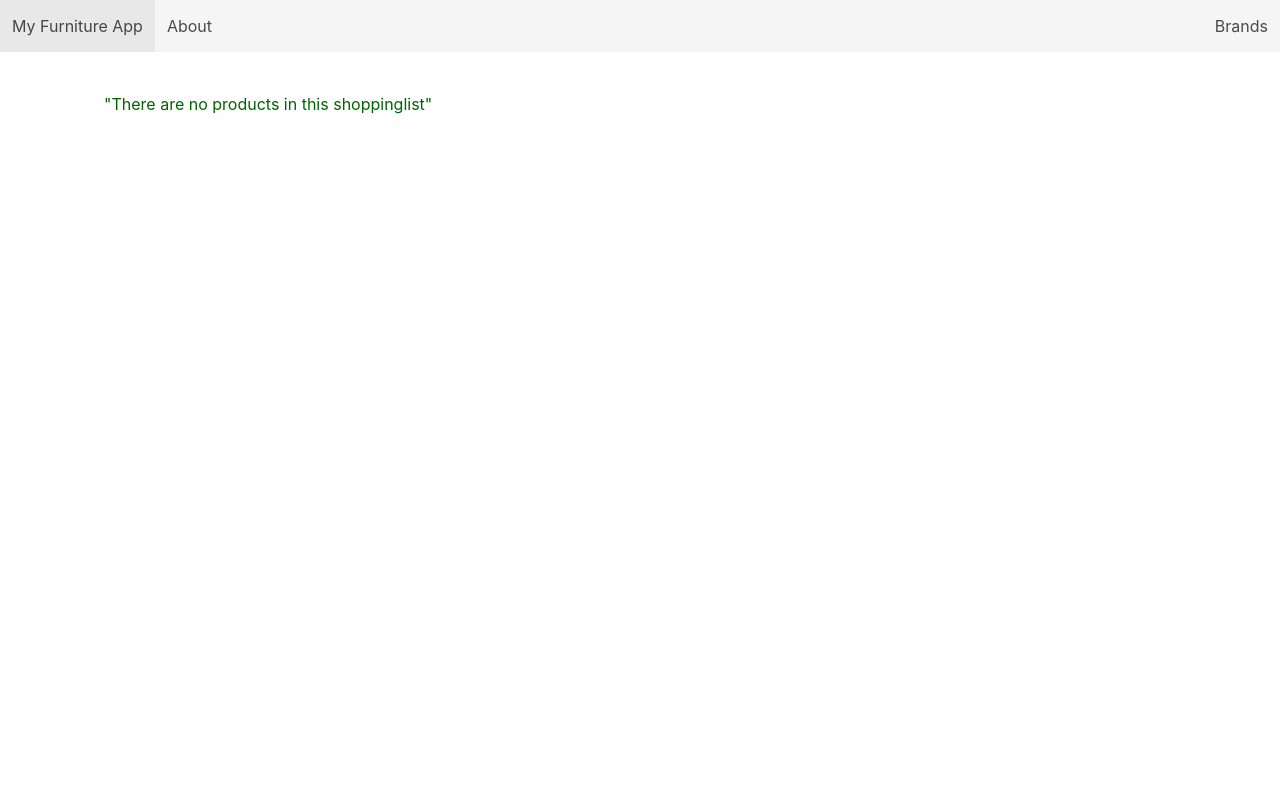
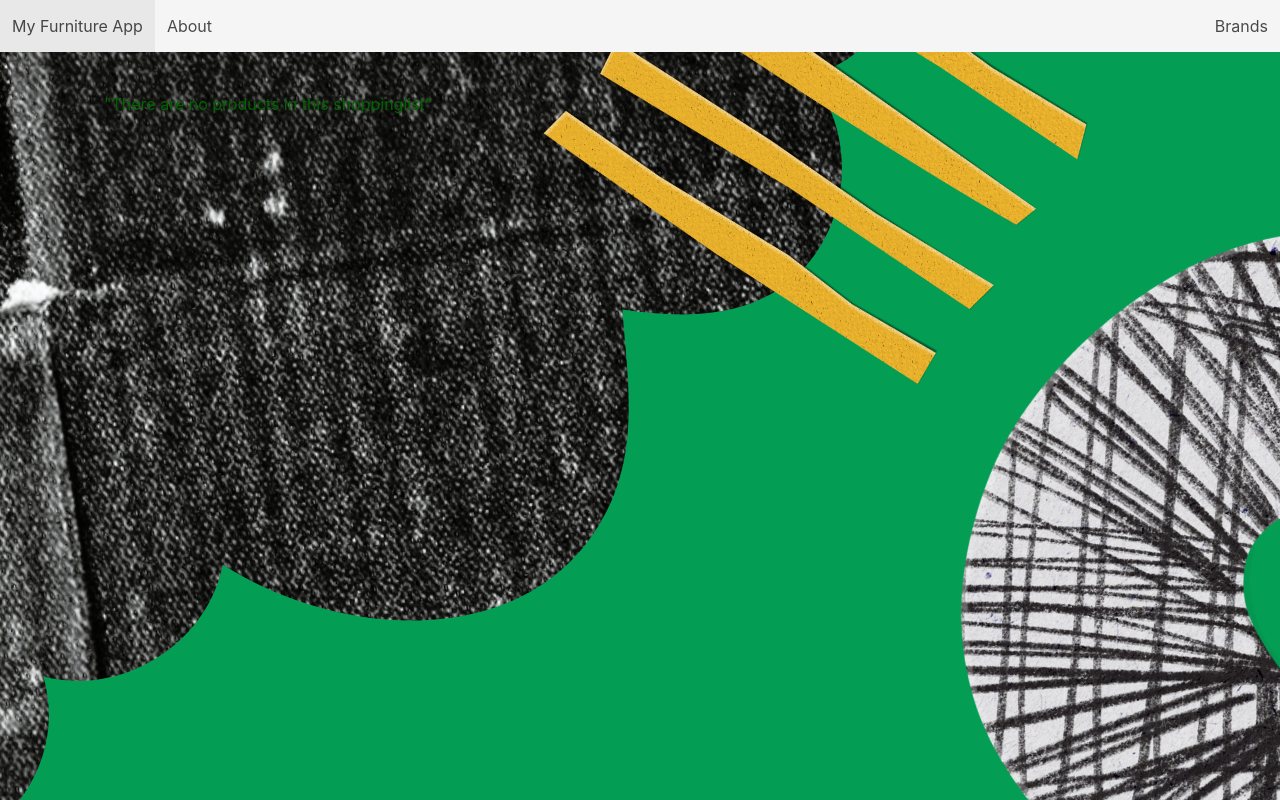
Before and after one commit to Sunjang1009/django-furniture-app, a Django app: page / in a window 1280 px wide. Run offline with Django 4.2, Linux system fonts and the light colour scheme; data that the repository does not hold is empty.

Commit message:
updated background image as background image file

```diff
--- a/main_app/static/styles/main.css
+++ b/main_app/static/styles/main.css
@@ -1,5 +1,6 @@
 body {
-    background-color: white;
+    /* background-color: white; */
+    background: url("/static/img/mini_project_bg.png") 50% 0 no-repeat fixed;
     color: darkgreen;
     min-height: 100vh;
 }
```
Also changed, not shown: main_app/static/img/mini_project_bg.png (added).
